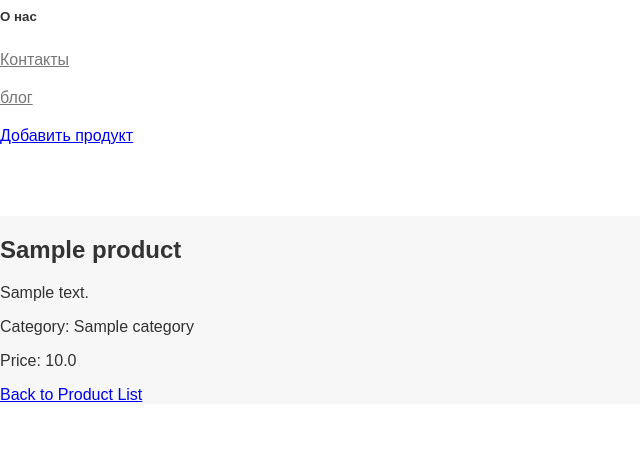
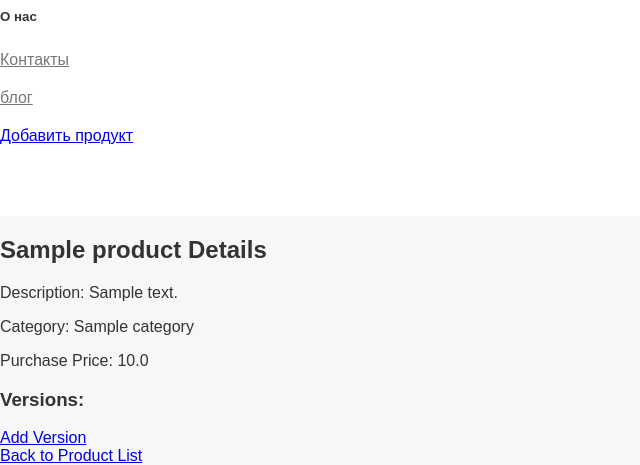
Before and after one commit to Damir4234/django, a Django app: page /product/1/ in a window 1280 px wide. Shown: the part 1058-1523 px from the top of the page, without its empty margins (0-640 px from the left). Before the commit the page ends 1460 px from the top, so only its background shows below. Run offline with Django 5.2, Linux system fonts and the light colour scheme; tables that the repository leaves empty hold one stand-in row (values such as "Sample post"); data that the repository does not hold is empty.

Commit message:
add version

```diff
--- a/catalog/forms.py
+++ b/catalog/forms.py
@@ -17,6 +17,10 @@ class ProductForm(forms.ModelForm):
         widgets = {
             'category': forms.Select(attrs={'class': 'form-control'}),
         }
+
+    version_name = forms.CharField(
+        max_length=100, required=False, label='Версия продукта')
+    version_number = forms.IntegerField(required=False, label='Номер версии')
 
     def clean_name(self):
         cleaned_data = self.cleaned_data['name']
--- a/catalog/templates/catalog/product_detail.html
+++ b/catalog/templates/catalog/product_detail.html
@@ -1,11 +1,19 @@
 {% extends 'catalog/base.html' %}
 
 {% block content %}
-  <h2>{{ product.name }}</h2>
-  <p>{{ product.description }}</p>
+  <h2>{{ product.name }} Details</h2>
+  <p>Description: {{ product.description }}</p>
   <p>Category: {{ product.category.name }}</p>
-  <p>Price: {{ product.purchase_price }}</p>
-  <!-- Add more details as needed -->
+  <p>Purchase Price: {{ product.purchase_price }}</p>
 
-  <a href="{% url 'product:list' %}">Back to Product List</a>
+  <h3>Versions:</h3>
+  <ul>
+    {% for version in product.version_set.all %}
+      <li>{{ version.name }} (Version {{ version.number_version }})</li>
+    {% endfor %}
+  </ul>
+
+  <a href="{% url 'catalog:add_version' product.id %}">Add Version</a>
+  <br>
+  <a href="{% url 'catalog:product_list' %}">Back to Product List</a>
 {% endblock %}
--- a/catalog/urls.py
+++ b/catalog/urls.py
@@ -1,7 +1,7 @@
 from django.urls import include, path
 
 from . import views
-from .views import ContactsView, CatalogItemsView, ProductDetailView
+from .views import ContactsView, CatalogItemsView, ProductDetailView, add_version
 
 app_name = 'catalog'  # Пространство имён для приложения "catalog"
 
@@ -19,5 +19,6 @@ urlpatterns = [
         path('delete/<int:pk>/', views.product_delete, name='product_delete'),
 
         path('product/list/', views.product_list, name='product_list'),
+        path('add_version/<int:product_id>/', add_version, name='add_version'),
     ])),
 ]
--- a/catalog/views.py
+++ b/catalog/views.py
@@ -1,10 +1,10 @@
 
-from catalog.forms import ModeratorProductForm, ProductForm
+from catalog.forms import ModeratorProductForm, ProductForm, VersionForm
 from catalog.models import Category, Product
 from django.views import View
 from django.shortcuts import redirect, render, get_object_or_404
 from django.http import HttpResponseRedirect
-from .models import Category, Product
+from .models import Category, Product, Version
 
 
 def index(request):
@@ -53,8 +53,21 @@ def product_create(request):
     if request.method == 'POST':
         form = ProductForm(request.POST)
         if form.is_valid():
-            form.save()
-            # Поменяйте на правильное имя пространства имен и представления
+            product = form.save()
+
+            # Получаем значения версии из формы
+            version_name = form.cleaned_data.get('version_name')
+            version_number = form.cleaned_data.get('version_number')
+
+            # Проверяем, чтобы оба значения версии были указаны
+            if version_name and version_number:
+                version = Version.objects.create(
+                    product=product,
+                    name=version_name,
+                    number_version=version_number,
+                    current_version=True  # Можете настроить логику для текущей версии
+                )
+
             return redirect('catalog:product_list')
     else:
         form = ProductForm()
@@ -81,3 +94,19 @@ def product_delete(request, pk):
 def product_list(request):
     products = Product.objects.all()
     return render(request, 'catalog/product_list.html', {'products': products})
+
+
+def add_version(request, product_id):
+    product = get_object_or_404(Product, id=product_id)
+
+    if request.method == 'POST':
+        version_form = VersionForm(request.POST)
+        if version_form.is_valid():
+            version = version_form.save(commit=False)
+            version.product = product
+            version.save()
+            return redirect('product_detail', product_id=product.id)
+    else:
+        version_form = VersionForm()
+
+    return render(request, 'add_version.html', {'version_form': version_form, 'product': product})
```
Also changed, not shown: catalog/templates/catalog/add_version.html (added, +11 -0 lines), catalog/templates/catalog/product_form.html (+7 -3 lines).
